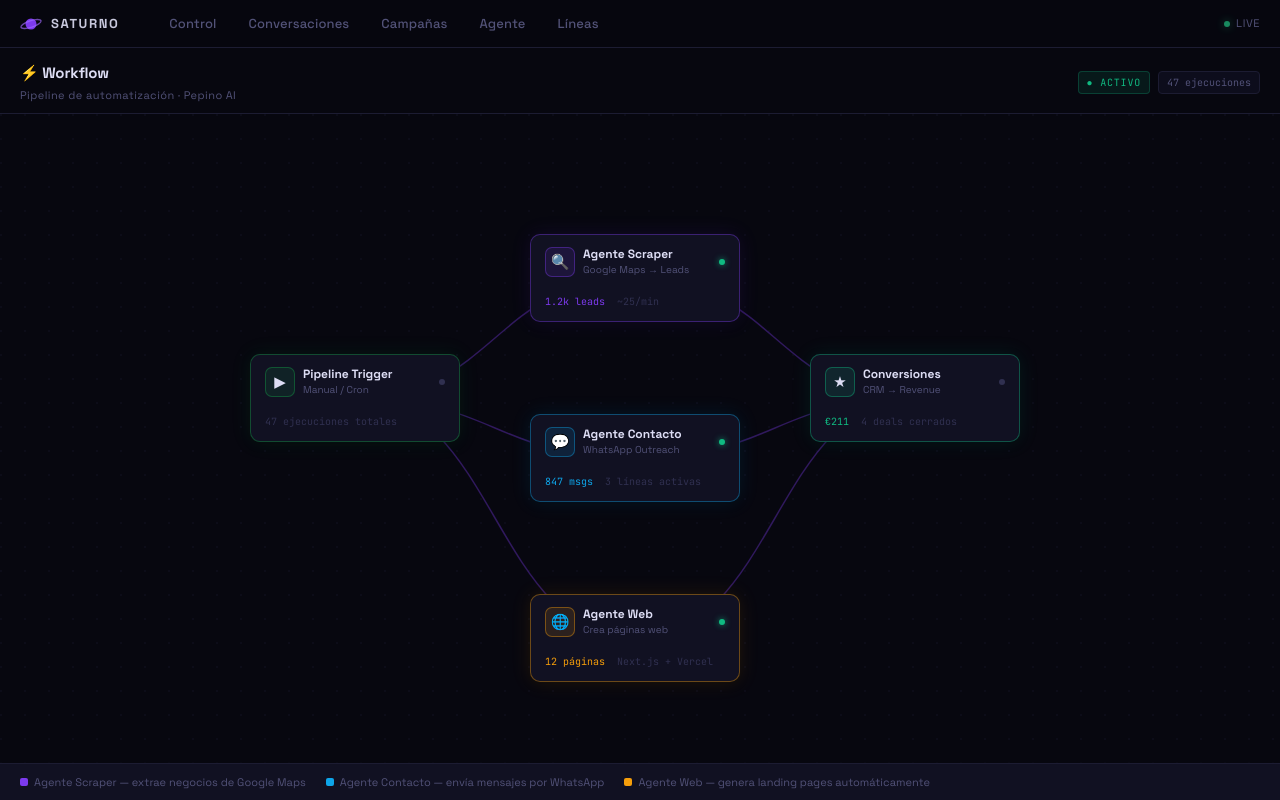
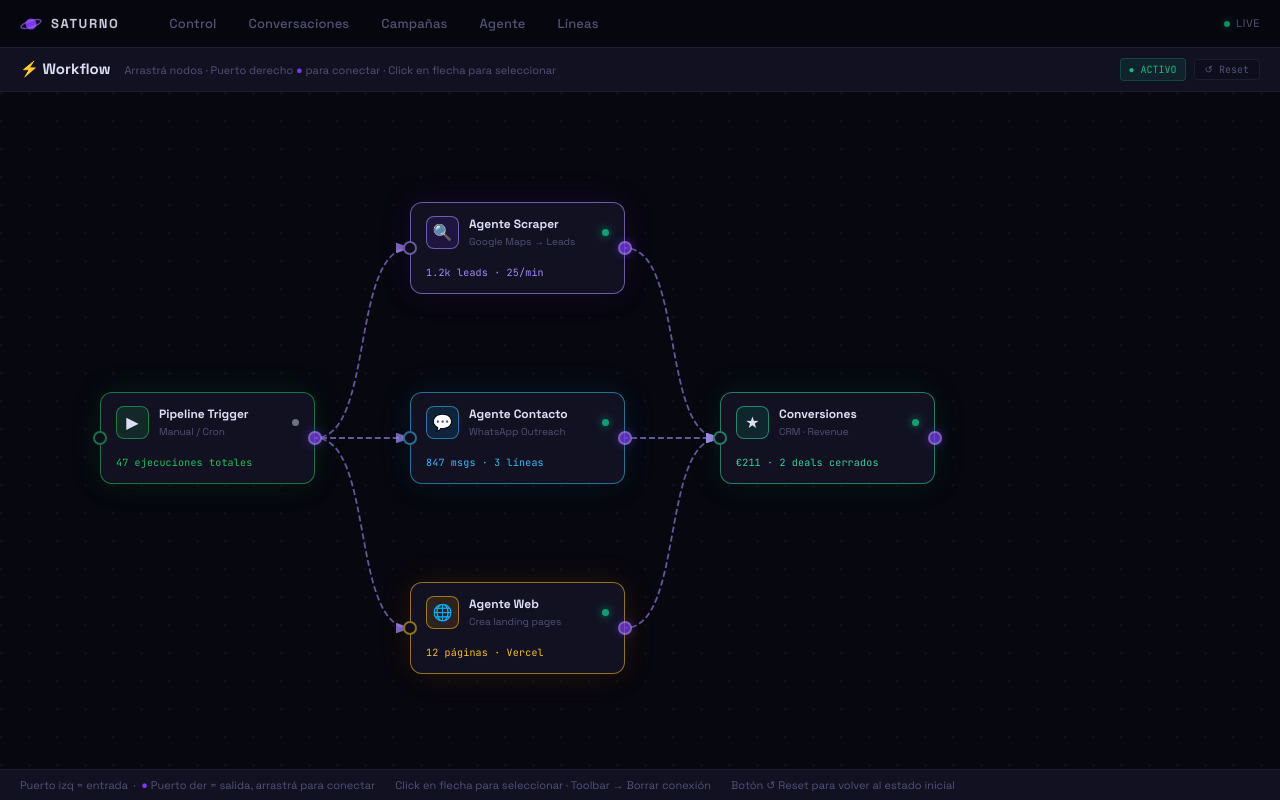
Before and after one commit to manuachinelli-2026/saturno, a Next.js app: page /workflow in a window 1280 px wide. Built offline with nearby package versions, Linux system fonts and the light colour scheme.

Commit message:
feat: interactive workflow — draggable nodes, connectable ports, animated edges

```diff
--- a/app/workflow/page.js
+++ b/app/workflow/page.js
@@ -1,286 +1,409 @@
 'use client'
+import { useState, useRef } from 'react'
 
 const MONO = { fontFamily: "'JetBrains Mono', monospace" }
+const NODE_W = 215
+const NODE_H = 92
+const PORT_R = 7
+const INNER_PAD = 40
 
-const NODES = [
+const INITIAL_NODES = [
   {
     id: 'trigger',
-    type: 'trigger',
     label: 'Pipeline Trigger',
     sublabel: 'Manual / Cron',
     icon: '▶',
-    color: '#16a34a',
-    bgColor: 'rgba(22,163,74,0.12)',
-    borderColor: 'rgba(22,163,74,0.4)',
+    color: '#22c55e',
+    border: 'rgba(34,197,94,0.55)',
+    glow: 'rgba(34,197,94,0.13)',
     x: 60,
-    y: 200,
+    y: 260,
     status: 'idle',
-    runs: 47,
+    stat: '47 ejecuciones totales',
   },
   {
     id: 'scraper',
-    type: 'agent',
     label: 'Agente Scraper',
     sublabel: 'Google Maps → Leads',
     icon: '🔍',
-    color: '#7c3aed',
-    bgColor: 'rgba(124,58,237,0.12)',
-    borderColor: 'rgba(124,58,237,0.4)',
-    x: 340,
-    y: 80,
+    color: '#a78bfa',
+    border: 'rgba(167,139,250,0.6)',
+    glow: 'rgba(124,58,237,0.14)',
+    x: 370,
+    y: 70,
     status: 'active',
-    runs: 47,
-    stats: { processed: '1.2k leads', rate: '~25/min' },
+    stat: '1.2k leads · 25/min',
   },
   {
     id: 'contact',
-    type: 'agent',
     label: 'Agente Contacto',
     sublabel: 'WhatsApp Outreach',
     icon: '💬',
-    color: '#0ea5e9',
-    bgColor: 'rgba(14,165,233,0.12)',
-    borderColor: 'rgba(14,165,233,0.4)',
-    x: 340,
+    color: '#38bdf8',
+    border: 'rgba(56,189,248,0.55)',
+    glow: 'rgba(14,165,233,0.13)',
+    x: 370,
     y: 260,
     status: 'active',
-    runs: 47,
-    stats: { processed: '847 msgs', rate: '3 líneas activas' },
+    stat: '847 msgs · 3 líneas',
   },
   {
     id: 'webpages',
-    type: 'agent',
     label: 'Agente Web',
-    sublabel: 'Crea páginas web',
+    sublabel: 'Crea landing pages',
     icon: '🌐',
-    color: '#f59e0b',
-    bgColor: 'rgba(245,158,11,0.12)',
-    borderColor: 'rgba(245,158,11,0.4)',
-    x: 340,
-    y: 440,
+    color: '#fbbf24',
+    border: 'rgba(251,191,36,0.55)',
+    glow: 'rgba(245,158,11,0.13)',
+    x: 370,
+    y: 450,
     status: 'active',
-    runs: 12,
-    stats: { processed: '12 páginas', rate: 'Next.js + Vercel' },
+    stat: '12 páginas · Vercel',
   },
   {
     id: 'output',
-    type: 'output',
     label: 'Conversiones',
-    sublabel: 'CRM → Revenue',
+    sublabel: 'CRM · Revenue',
     icon: '★',
-    color: '#10b981',
-    bgColor: 'rgba(16,185,129,0.12)',
-    borderColor: 'rgba(16,185,129,0.4)',
-    x: 620,
-    y: 200,
-    status: 'idle',
-    runs: 4,
-    stats: { processed: '€211', rate: '4 deals cerrados' },
+    color: '#34d399',
+    border: 'rgba(52,211,153,0.55)',
+    glow: 'rgba(16,185,129,0.13)',
+    x: 680,
+    y: 260,
+    status: 'active',
+    stat: '€211 · 2 deals cerrados',
   },
 ]
 
-const EDGES = [
-  { from: 'trigger', to: 'scraper' },
-  { from: 'trigger', to: 'contact' },
-  { from: 'trigger', to: 'webpages' },
-  { from: 'scraper', to: 'output' },
-  { from: 'contact', to: 'output' },
-  { from: 'webpages', to: 'output' },
+const INITIAL_EDGES = [
+  { id: 'e1', from: 'trigger', to: 'scraper' },
+  { id: 'e2', from: 'trigger', to: 'contact' },
+  { id: 'e3', from: 'trigger', to: 'webpages' },
+  { id: 'e4', from: 'scraper', to: 'output' },
+  { id: 'e5', from: 'contact', to: 'output' },
+  { id: 'e6', from: 'webpages', to: 'output' },
 ]
 
-const NODE_W = 210
-const NODE_H = 88
-
-function getNodeCenter(node) {
-  return { x: node.x + NODE_W / 2, y: node.y + NODE_H / 2 }
+function outPort(node) {
+  return { x: node.x + NODE_W, y: node.y + NODE_H / 2 }
+}
+function inPort(node) {
+  return { x: node.x, y: node.y + NODE_H / 2 }
+}
+function curve(x1, y1, x2, y2) {
+  const d = Math.max(60, Math.abs(x2 - x1) * 0.5)
+  return `M ${x1} ${y1} C ${x1 + d} ${y1} ${x2 - d} ${y2} ${x2} ${y2}`
 }
 
-function getEdgePoints(fromNode, toNode) {
-  const from = getNodeCenter(fromNode)
-  const to = getNodeCenter(toNode)
-  const dx = to.x - from.x
-  const cx1 = from.x + dx * 0.5
-  const cx2 = to.x - dx * 0.5
-  return `M ${from.x} ${from.y} C ${cx1} ${from.y} ${cx2} ${to.y} ${to.x} ${to.y}`
+export default function WorkflowPage() {
+  const [nodes, setNodes] = useState(INITIAL_NODES)
+  const [edges, setEdges] = useState(INITIAL_EDGES)
+  const [dragging, setDragging] = useState(null)
+  const [conn, setConn] = useState(null)
+  const [selEdge, setSelEdge] = useState(null)
+  const canvasRef = useRef(null)
+  const edgeCtr = useRef(20)
+
+  const nodeMap = Object.fromEntries(nodes.map(n => [n.id, n]))
+
+  function innerXY(e) {
+    const r = canvasRef.current.getBoundingClientRect()
+    return {
+      x: e.clientX - r.left + canvasRef.current.scrollLeft - INNER_PAD,
+      y: e.clientY - r.top + canvasRef.current.scrollTop - INNER_PAD,
+    }
   }
 
-const CANVAS_W = 900
-const CANVAS_H = 600
+  function onNodeDown(e, nodeId) {
+    if (e.button !== 0) return
+    e.preventDefault()
+    e.stopPropagation()
+    const { x, y } = innerXY(e)
+    const node = nodeMap[nodeId]
+    setDragging({ nodeId, ox: x - node.x, oy: y - node.y })
+    setSelEdge(null)
+  }
 
-export default function WorkflowPage() {
-  const nodeMap = Object.fromEntries(NODES.map(n => [n.id, n]))
+  function onOutPortDown(e, nodeId) {
+    e.preventDefault()
+    e.stopPropagation()
+    const { x, y } = innerXY(e)
+    setConn({ fromId: nodeId, x, y })
+    setDragging(null)
+  }
+
+  function onInPortUp(e, nodeId) {
+    if (!conn || conn.fromId === nodeId) return
+    e.stopPropagation()
+    const exists = edges.some(ed => ed.from === conn.fromId && ed.to === nodeId)
+    if (!exists) {
+      edgeCtr.current++
+      setEdges(p => [...p, { id: `e${edgeCtr.current}`, from: conn.fromId, to: nodeId }])
+    }
+    setConn(null)
+  }
+
+  function onMouseMove(e) {
+    if (!dragging && !conn) return
+    const { x, y } = innerXY(e)
+    if (dragging) {
+      setNodes(p => p.map(n =>
+        n.id === dragging.nodeId ? { ...n, x: x - dragging.ox, y: y - dragging.oy } : n
+      ))
+    }
+    if (conn) setConn(p => ({ ...p, x, y }))
+  }
+
+  function onMouseUp() {
+    setDragging(null)
+    setConn(null)
+  }
 
   return (
     <div style={{
       height: 'calc(100vh - var(--topnav-height))',
-      display: 'flex',
-      flexDirection: 'column',
-      overflow: 'hidden',
-      background: 'var(--bg)',
+      display: 'flex', flexDirection: 'column',
+      overflow: 'hidden', userSelect: 'none',
     }}>
-      {/* Header */}
+      <style>{`
+        @keyframes flowDash { to { stroke-dashoffset: -18; } }
+        @keyframes glow { 0%,100%{opacity:1} 50%{opacity:.5} }
+      `}</style>
+
+      {/* Toolbar */}
       <div style={{
-        padding: '14px 20px 10px',
+        padding: '10px 20px',
         borderBottom: '1px solid var(--border)',
-        display: 'flex',
-        alignItems: 'center',
-        justifyContent: 'space-between',
+        background: 'var(--panel)',
+        display: 'flex', alignItems: 'center', justifyContent: 'space-between',
         flexShrink: 0,
       }}>
         <div>
-          <div style={{ fontSize: '15px', fontWeight: 700, color: 'var(--text)', letterSpacing: '-0.01em' }}>
-            ⚡ Workflow
-          </div>
-          <div style={{ fontSize: '11px', color: 'var(--text-muted)', marginTop: '2px', letterSpacing: '0.04em' }}>
-            Pipeline de automatización · Pepino AI
-          </div>
+          <span style={{ fontWeight: 700, fontSize: '15px', color: 'var(--text)', marginRight: '14px' }}>⚡ Workflow</span>
+          <span style={{ fontSize: '11px', color: 'var(--text-muted)' }}>
+            Arrastrá nodos · Puerto derecho <span style={{ color: '#7c3aed' }}>●</span> para conectar · Click en flecha para seleccionar
+          </span>
         </div>
         <div style={{ display: 'flex', gap: '8px', alignItems: 'center' }}>
-          <span style={{ ...MONO, fontSize: '10px', color: '#10b981', background: 'rgba(16,185,129,0.1)', border: '1px solid rgba(16,185,129,0.25)', borderRadius: '4px', padding: '3px 8px', letterSpacing: '0.08em' }}>
+          <span style={{ ...MONO, fontSize: '10px', color: '#10b981', background: 'rgba(16,185,129,0.1)', border: '1px solid rgba(16,185,129,0.25)', borderRadius: '4px', padding: '3px 8px' }}>
             ● ACTIVO
           </span>
-          <span style={{ ...MONO, fontSize: '10px', color: 'var(--text-muted)', background: 'var(--surface)', border: '1px solid var(--border)', borderRadius: '4px', padding: '3px 8px' }}>
-            47 ejecuciones
-          </span>
+          {selEdge && (
+            <button
+              onClick={() => { setEdges(p => p.filter(e => e.id !== selEdge)); setSelEdge(null) }}
+              style={{ ...MONO, fontSize: '10px', color: '#f87171', background: 'rgba(248,113,113,0.1)', border: '1px solid rgba(248,113,113,0.35)', borderRadius: '4px', padding: '3px 10px', cursor: 'pointer' }}
+            >
+              ✕ Borrar conexión
+            </button>
+          )}
+          <button
+            onClick={() => { setNodes(INITIAL_NODES); setEdges(INITIAL_EDGES); setSelEdge(null) }}
+            style={{ ...MONO, fontSize: '10px', color: 'var(--text-muted)', background: 'var(--surface)', border: '1px solid var(--border)', borderRadius: '4px', padding: '3px 10px', cursor: 'pointer' }}
+          >
+            ↺ Reset
+          </button>
         </div>
       </div>
 
       {/* Canvas */}
-      <div style={{
-        flex: 1,
-        overflow: 'auto',
-        position: 'relative',
+      <div
+        ref={canvasRef}
+        onMouseMove={onMouseMove}
+        onMouseUp={onMouseUp}
+        onMouseLeave={onMouseUp}
+        onClick={() => setSelEdge(null)}
+        style={{
+          flex: 1, overflow: 'auto', position: 'relative',
+          cursor: dragging ? 'grabbing' : conn ? 'crosshair' : 'default',
           background: 'var(--bg)',
-      }}>
-        {/* Dot grid background */}
-        <svg style={{ position: 'absolute', top: 0, left: 0, width: '100%', height: '100%', pointerEvents: 'none', opacity: 0.35 }}>
+        }}
+      >
+        {/* Dot grid */}
+        <svg style={{ position: 'absolute', inset: 0, width: '100%', height: '100%', pointerEvents: 'none' }}>
           <defs>
-            <pattern id="dots" x="0" y="0" width="24" height="24" patternUnits="userSpaceOnUse">
-              <circle cx="1" cy="1" r="1" fill="var(--border)" />
+            <pattern id="wf-grid" x="0" y="0" width="28" height="28" patternUnits="userSpaceOnUse">
+              <circle cx="1.5" cy="1.5" r="1.5" fill="var(--border)" opacity="0.4" />
             </pattern>
           </defs>
-          <rect width="100%" height="100%" fill="url(#dots)" />
+          <rect width="100%" height="100%" fill="url(#wf-grid)" />
         </svg>
 
-        {/* Workflow SVG + nodes */}
-        <div style={{ position: 'relative', width: `${CANVAS_W}px`, minHeight: `${CANVAS_H}px`, margin: '40px auto' }}>
+        {/* Inner workspace */}
+        <div style={{ position: 'relative', width: '980px', minHeight: '660px', margin: `${INNER_PAD}px` }}>
 
           {/* Edges SVG */}
-          <svg
-            style={{ position: 'absolute', top: 0, left: 0, width: '100%', height: '100%', overflow: 'visible', pointerEvents: 'none' }}
-          >
+          <svg style={{
+            position: 'absolute', inset: 0, width: '100%', height: '100%',
+            overflow: 'visible', pointerEvents: 'none',
+          }}>
             <defs>
-              <marker id="arrow" markerWidth="8" markerHeight="8" refX="6" refY="3" orient="auto">
-                <path d="M0,0 L0,6 L8,3 z" fill="rgba(124,58,237,0.5)" />
+              <marker id="wf-arrow" markerWidth="9" markerHeight="6" refX="8" refY="3" orient="auto">
+                <polygon points="0 0,9 3,0 6" fill="rgba(167,139,250,0.75)" />
+              </marker>
+              <marker id="wf-arrow-sel" markerWidth="9" markerHeight="6" refX="8" refY="3" orient="auto">
+                <polygon points="0 0,9 3,0 6" fill="#f87171" />
               </marker>
             </defs>
-            {EDGES.map((edge, i) => {
-              const fromNode = nodeMap[edge.from]
-              const toNode = nodeMap[edge.to]
-              if (!fromNode || !toNode) return null
+
+            {edges.map(edge => {
+              const fn = nodeMap[edge.from]
+              const tn = nodeMap[edge.to]
+              if (!fn || !tn) return null
+              const p1 = outPort(fn)
+              const p2 = inPort(tn)
+              const sel = selEdge === edge.id
+              const d = curve(p1.x, p1.y, p2.x, p2.y)
+              return (
+                <g key={edge.id}>
+                  {/* Wide hit area */}
+                  <path d={d} fill="none" stroke="transparent" strokeWidth="14"
+                    style={{ cursor: 'pointer', pointerEvents: 'stroke' }}
+                    onClick={e => { e.stopPropagation(); setSelEdge(sel ? null : edge.id) }}
+                  />
+                  {/* Glow halo when selected */}
+                  {sel && (
+                    <path d={d} fill="none" stroke="rgba(248,113,113,0.18)" strokeWidth="10"
+                      style={{ pointerEvents: 'none' }} />
+                  )}
+                  {/* Main line */}
+                  <path d={d} fill="none"
+                    stroke={sel ? '#f87171' : 'rgba(167,139,250,0.6)'}
+                    strokeWidth={sel ? 2.5 : 1.8}
+                    strokeDasharray="6 3"
+                    markerEnd={sel ? 'url(#wf-arrow-sel)' : 'url(#wf-arrow)'}
+                    style={{
+                      pointerEvents: 'none',
+                      animation: sel ? 'none' : 'flowDash 0.7s linear infinite',
+                    }}
+                  />
+                </g>
+              )
+            })}
+
+            {/* Live connecting line */}
+            {conn && (() => {
+              const fn = nodeMap[conn.fromId]
+              if (!fn) return null
+              const p1 = outPort(fn)
               return (
                 <path
-                  key={i}
-                  d={getEdgePoints(fromNode, toNode)}
+                  d={curve(p1.x, p1.y, conn.x, conn.y)}
                   fill="none"
-                  stroke="rgba(124,58,237,0.35)"
-                  strokeWidth="1.5"
-                  strokeDasharray="none"
-                  markerEnd="url(#arrow)"
+                  stroke="rgba(167,139,250,0.85)"
+                  strokeWidth="1.8"
+                  strokeDasharray="5 4"
+                  style={{ pointerEvents: 'none', animation: 'flowDash 0.5s linear infinite' }}
                 />
               )
-            })}
+            })()}
           </svg>
 
           {/* Nodes */}
-          {NODES.map(node => (
+          {nodes.map(node => (
+            <div key={node.id} style={{
+              position: 'absolute',
+              left: node.x, top: node.y,
+              width: NODE_W, height: NODE_H,
+              zIndex: dragging?.nodeId === node.id ? 30 : 10,
+            }}>
+              {/* Input port */}
               <div
-              key={node.id}
+                onMouseUp={e => onInPortUp(e, node.id)}
                 style={{
                   position: 'absolute',
-                left: `${node.x}px`,
-                top: `${node.y}px`,
-                width: `${NODE_W}px`,
-                height: `${NODE_H}px`,
+                  left: -PORT_R, top: '50%',
+                  width: PORT_R * 2, height: PORT_R * 2,
+                  borderRadius: '50%',
+                  background: conn ? 'rgba(167,139,250,0.7)' : 'var(--surface)',
+                  border: `2px solid ${node.border}`,
+                  cursor: conn ? 'copy' : 'default',
+                  transform: conn ? 'translateY(-50%) scale(1.45)' : 'translateY(-50%)',
+                  transition: 'transform .12s, background .12s',
+                  zIndex: 5, pointerEvents: 'auto',
+                }}
+              />
+
+              {/* Node card */}
+              <div
+                onMouseDown={e => onNodeDown(e, node.id)}
+                style={{
+                  width: '100%', height: '100%',
                   background: 'var(--panel)',
-                border: `1.5px solid ${node.borderColor}`,
-                borderRadius: '10px',
-                boxShadow: `0 0 20px ${node.bgColor}, 0 2px 8px rgba(0,0,0,0.3)`,
-                padding: '12px 14px',
-                display: 'flex',
-                flexDirection: 'column',
-                justifyContent: 'space-between',
-                cursor: 'default',
-                transition: 'box-shadow .2s',
+                  border: `1.5px solid ${node.border}`,
+                  borderRadius: '12px',
+                  padding: '13px 15px',
+                  display: 'flex', flexDirection: 'column', justifyContent: 'space-between',
+                  cursor: dragging?.nodeId === node.id ? 'grabbing' : 'grab',
+                  boxShadow: `0 0 32px ${node.glow}, 0 4px 18px rgba(0,0,0,0.4)`,
                 }}
               >
-              {/* Top row */}
-              <div style={{ display: 'flex', alignItems: 'center', gap: '8px' }}>
+                <div style={{ display: 'flex', alignItems: 'center', gap: '10px' }}>
                   <div style={{
-                  width: '30px', height: '30px', borderRadius: '7px',
-                  background: node.bgColor,
-                  border: `1px solid ${node.borderColor}`,
+                    width: '33px', height: '33px', borderRadius: '8px',
+                    background: node.glow,
+                    border: `1.5px solid ${node.border}`,
                     display: 'flex', alignItems: 'center', justifyContent: 'center',
-                  fontSize: '15px', flexShrink: 0,
+                    fontSize: '16px', flexShrink: 0,
                   }}>
                     {node.icon}
                   </div>
                   <div style={{ flex: 1, minWidth: 0 }}>
-                  <div style={{ fontSize: '12px', fontWeight: 700, color: 'var(--text)', lineHeight: 1.2, whiteSpace: 'nowrap', overflow: 'hidden', textOverflow: 'ellipsis' }}>
+                    <div style={{ fontSize: '12px', fontWeight: 700, color: 'var(--text)', lineHeight: 1.25, whiteSpace: 'nowrap', overflow: 'hidden', textOverflow: 'ellipsis' }}>
                       {node.label}
                     </div>
-                  <div style={{ fontSize: '10px', color: 'var(--text-muted)', marginTop: '1px', whiteSpace: 'nowrap', overflow: 'hidden', textOverflow: 'ellipsis' }}>
+                    <div style={{ fontSize: '10px', color: 'var(--text-muted)', marginTop: '2px', whiteSpace: 'nowrap', overflow: 'hidden', textOverflow: 'ellipsis' }}>
                       {node.sublabel}
                     </div>
                   </div>
-                <span style={{
-                  width: '6px', height: '6px', borderRadius: '50%', flexShrink: 0,
-                  background: node.status === 'active' ? '#10b981' : 'var(--text-dim)',
-                  boxShadow: node.status === 'active' ? '0 0 6px rgba(16,185,129,0.8)' : 'none',
+                  <div style={{
+                    width: '7px', height: '7px', borderRadius: '50%',
+                    background: node.status === 'active' ? '#10b981' : '#6b7280',
+                    boxShadow: node.status === 'active' ? '0 0 8px rgba(16,185,129,0.9)' : 'none',
+                    animation: node.status === 'active' ? 'glow 2.5s ease-in-out infinite' : 'none',
+                    flexShrink: 0,
                   }} />
                 </div>
-
-              {/* Stats row */}
-              {node.stats && (
-                <div style={{ display: 'flex', gap: '12px', marginTop: '4px' }}>
-                  <span style={{ ...MONO, fontSize: '10px', color: node.color }}>
-                    {node.stats.processed}
-                  </span>
-                  <span style={{ ...MONO, fontSize: '10px', color: 'var(--text-dim)' }}>
-                    {node.stats.rate}
-                  </span>
+                {node.stat && (
+                  <div style={{ ...MONO, fontSize: '10px', color: node.color, marginTop: '4px', letterSpacing: '0.02em' }}>
+                    {node.stat}
                   </div>
                 )}
-              {!node.stats && (
-                <div style={{ ...MONO, fontSize: '10px', color: 'var(--text-dim)', marginTop: '4px' }}>
-                  {node.runs} ejecuciones totales
               </div>
-              )}
+
+              {/* Output port */}
+              <div
+                onMouseDown={e => onOutPortDown(e, node.id)}
+                title="Arrastrá para conectar"
+                style={{
+                  position: 'absolute',
+                  right: -PORT_R, top: '50%',
+                  transform: 'translateY(-50%)',
+                  width: PORT_R * 2, height: PORT_R * 2,
+                  borderRadius: '50%',
+                  background: 'var(--accent)',
+                  border: '2px solid rgba(167,139,250,0.9)',
+                  cursor: 'crosshair',
+                  boxShadow: '0 0 10px rgba(124,58,237,0.6)',
+                  zIndex: 5, pointerEvents: 'auto',
+                  animation: 'glow 2s ease-in-out infinite',
+                }}
+              />
             </div>
           ))}
         </div>
       </div>
 
-      {/* Bottom legend */}
+      {/* Footer */}
       <div style={{
-        padding: '10px 20px',
+        padding: '7px 20px',
         borderTop: '1px solid var(--border)',
-        display: 'flex',
-        gap: '20px',
-        alignItems: 'center',
-        flexShrink: 0,
         background: 'var(--panel)',
+        display: 'flex', gap: '20px', alignItems: 'center',
+        flexShrink: 0, fontSize: '11px', color: 'var(--text-muted)',
       }}>
-        {[
-          { color: '#7c3aed', label: 'Agente Scraper — extrae negocios de Google Maps' },
-          { color: '#0ea5e9', label: 'Agente Contacto — envía mensajes por WhatsApp' },
-          { color: '#f59e0b', label: 'Agente Web — genera landing pages automáticamente' },
-        ].map((item, i) => (
-          <div key={i} style={{ display: 'flex', alignItems: 'center', gap: '6px' }}>
-            <span style={{ width: '8px', height: '8px', borderRadius: '2px', background: item.color, flexShrink: 0 }} />
-            <span style={{ fontSize: '11px', color: 'var(--text-muted)' }}>{item.label}</span>
-          </div>
-        ))}
+        <span>Puerto izq = entrada &nbsp;·&nbsp; <span style={{ color: '#7c3aed' }}>●</span> Puerto der = salida, arrastrá para conectar</span>
+        <span>Click en flecha para seleccionar · Toolbar → Borrar conexión</span>
+        <span>Botón ↺ Reset para volver al estado inicial</span>
       </div>
     </div>
   )
```
Lines whose indentation alone changed are shown as unchanged.
